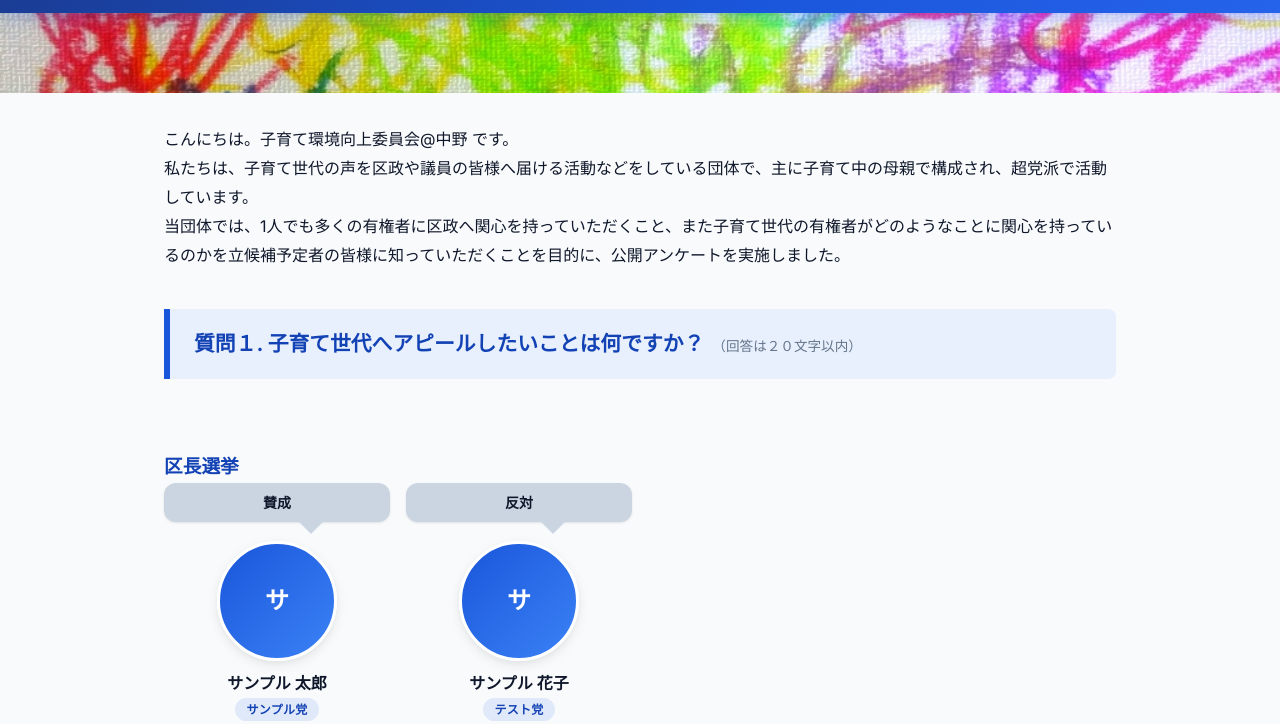
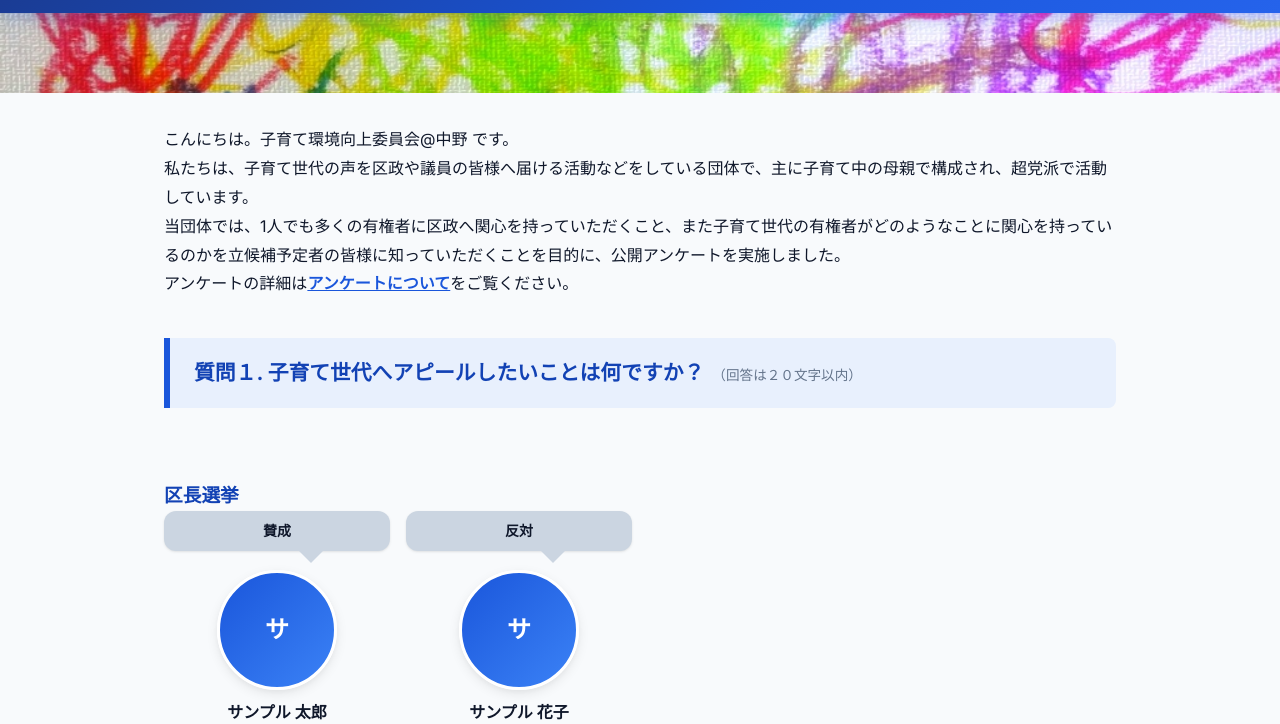
Before and after one commit to kawazusa/2026nakanovote, a Gatsby site: page / in a window 1280 px wide. Shown: the part 57-781 px from the top of the page. Built offline with nearby package versions, Linux system fonts and the light colour scheme; Gatsby itself is replaced by a stand-in of ours; no server answers; a web font is replaced by a local one.

Commit message:
アンケートについてのリンクをトップページに追加

```diff
--- a/src/templates/index.js
+++ b/src/templates/index.js
@@ -1,4 +1,5 @@
 import React, { useMemo } from "react";
+import { Link } from "gatsby";
 import Layout, { PageHead } from "../components/Layout";
 import CandidateCard from "../components/CandidateCard";
 
@@ -35,7 +36,8 @@ const IndexPage = ({ pageContext }) => {
           <p>
             こんにちは。子育て環境向上委員会@中野 です。<br />
             私たちは、子育て世代の声を区政や議員の皆様へ届ける活動などをしている団体で、主に子育て中の母親で構成され、超党派で活動しています。<br />
-            当団体では、1人でも多くの有権者に区政へ関心を持っていただくこと、また子育て世代の有権者がどのようなことに関心を持っているのかを立候補予定者の皆様に知っていただくことを目的に、公開アンケートを実施しました。
+            当団体では、1人でも多くの有権者に区政へ関心を持っていただくこと、また子育て世代の有権者がどのようなことに関心を持っているのかを立候補予定者の皆様に知っていただくことを目的に、公開アンケートを実施しました。<br />
+            アンケートの詳細は<Link to="/questionnaire" style={{ color: 'var(--color-primary)', fontWeight: '600', textDecoration: 'underline' }}>アンケートについて</Link>をご覧ください。
           </p>
           <h2 style={{
             marginTop: '2.5rem',
```
